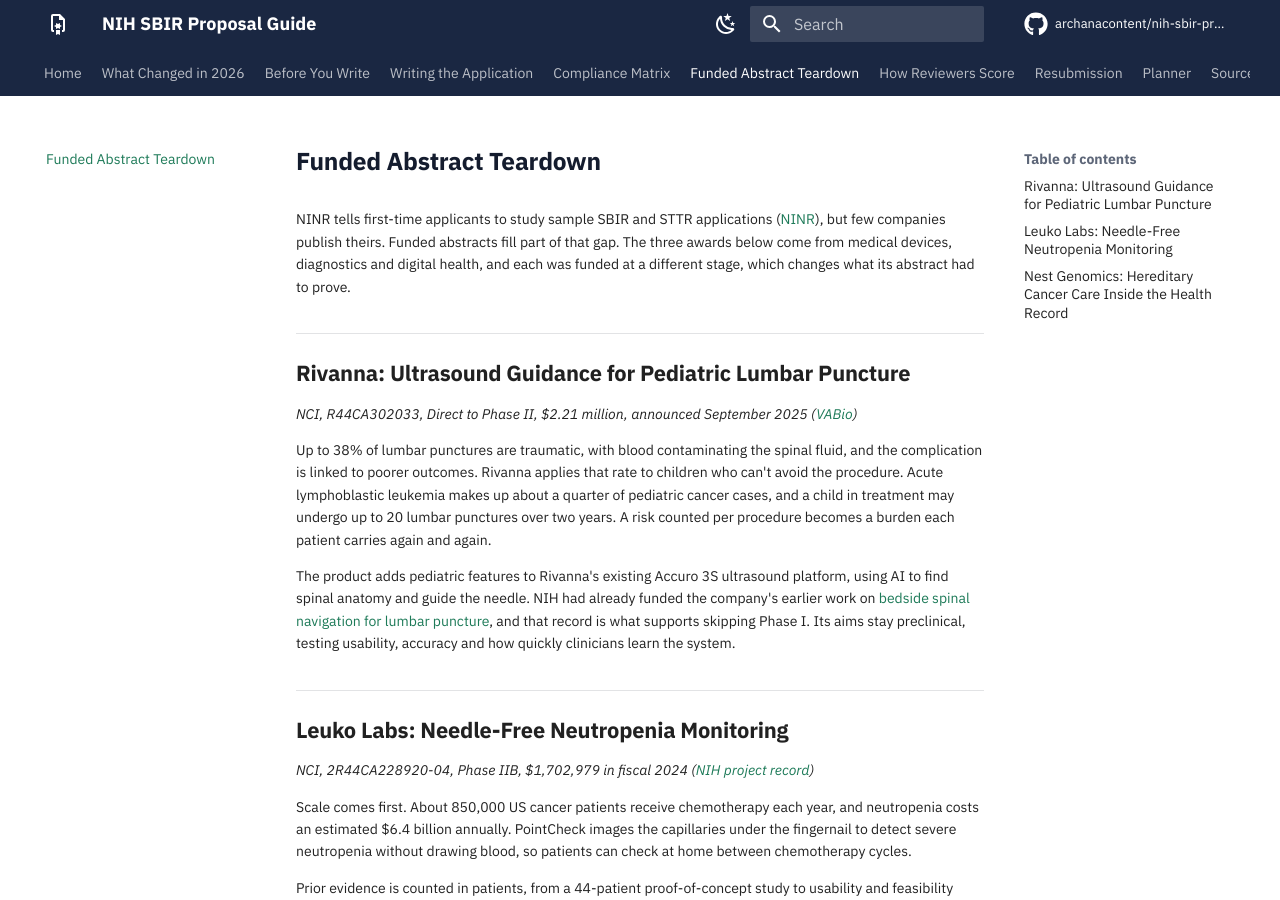
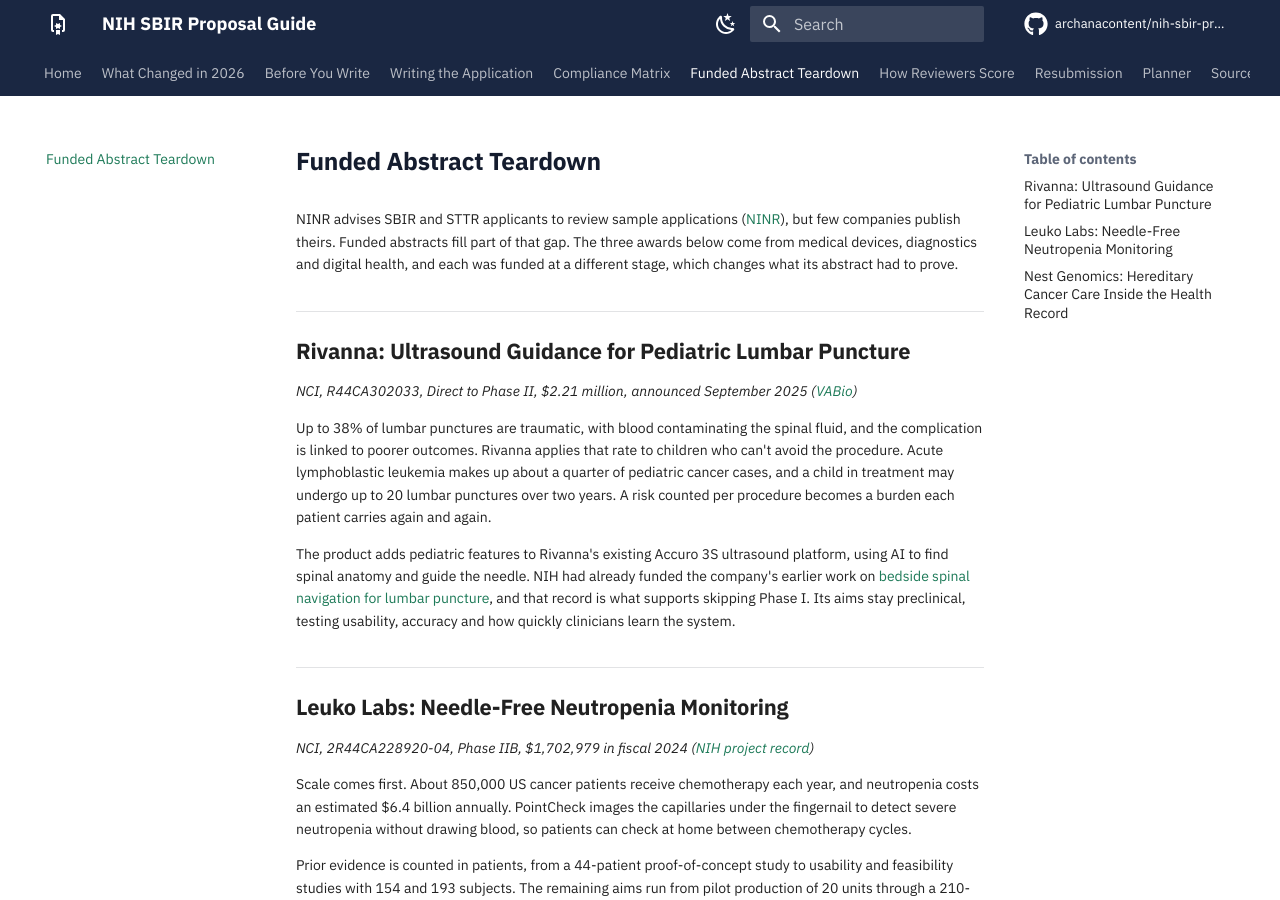
Before and after one commit to archanacontent/nih-sbir-proposal-guide, an MkDocs documentation site: the page built from docs/funded-abstract-teardown.md, in a window 1280 px wide and 900 px high. Built offline with MkDocs 1.6.1 and Material for MkDocs 9.7.7, drawn with Linux system fonts in a browser that asks for light colours; comment, search, counter and statistics services are not loaded.

Commit message:
Correct the NINR tip wording in the teardown

```diff
--- a/docs/funded-abstract-teardown.md
+++ b/docs/funded-abstract-teardown.md
@@ -1,6 +1,6 @@
 # Funded Abstract Teardown
 
-NINR tells first-time applicants to study sample SBIR and STTR applications ([NINR](https://www.ninr.nih.gov/funding/small-business-funding/tips-preparing-application)), but few companies publish theirs. Funded abstracts fill part of that gap. The three awards below come from medical devices, diagnostics and digital health, and each was funded at a different stage, which changes what its abstract had to prove.
+NINR advises SBIR and STTR applicants to review sample applications ([NINR](https://www.ninr.nih.gov/funding/small-business-funding/tips-preparing-application)), but few companies publish theirs. Funded abstracts fill part of that gap. The three awards below come from medical devices, diagnostics and digital health, and each was funded at a different stage, which changes what its abstract had to prove.
 
 ## Rivanna: Ultrasound Guidance for Pediatric Lumbar Puncture
 
```
